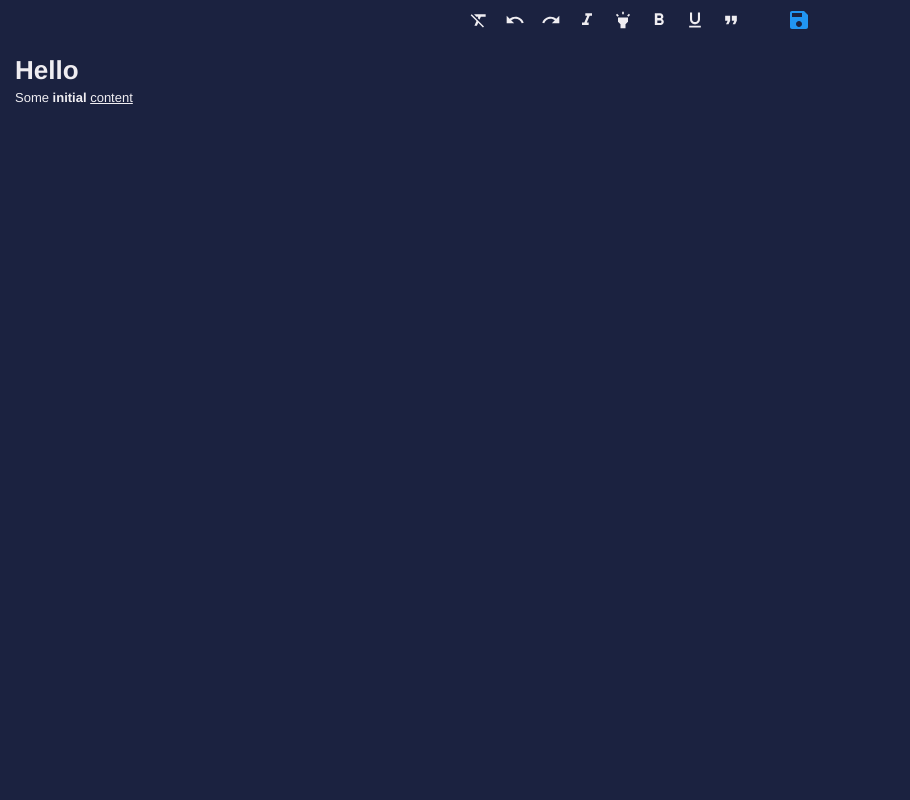
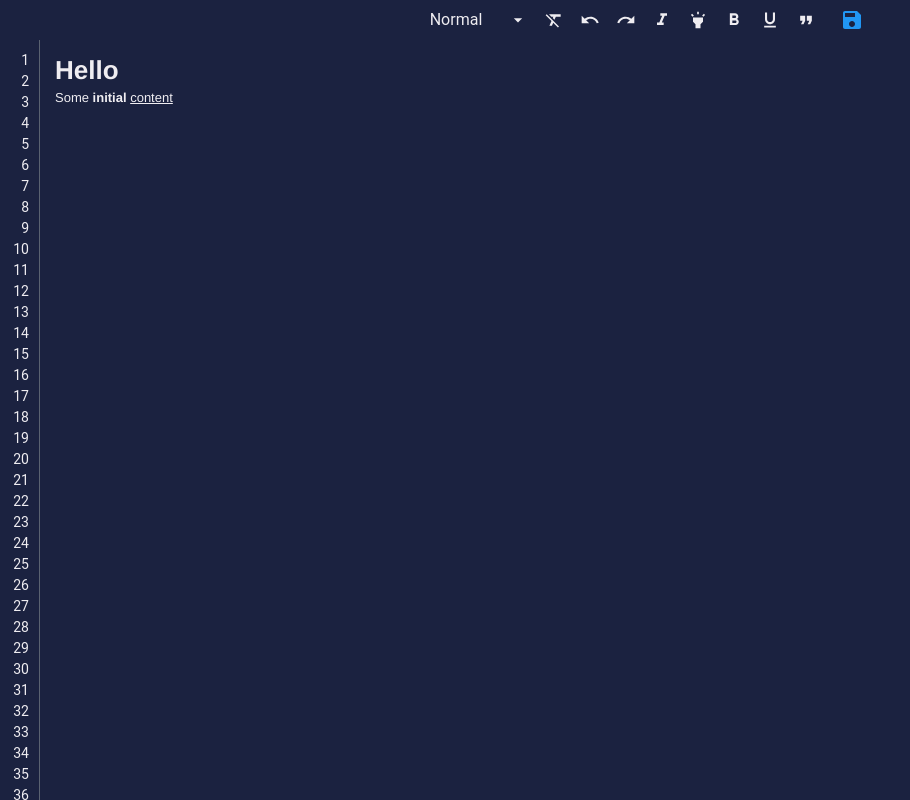
Before and after one commit to bookcicle/bookcicle_editor, a React (Vite) app: page / in a window 1280 px wide. Shown: the top 800 px of the page, without its empty margins (0-910 px from the left). Built offline with nearby package versions, Linux system fonts and the light colour scheme.

Commit message:
Line Numbers

```diff
--- a/package.json
+++ b/package.json
@@ -18,7 +18,8 @@
     "prop-types": "^15.8.1",
     "quill": "^2.0.2",
     "react": "^18.3.1",
-    "react-dom": "^18.3.1"
+    "react-dom": "^18.3.1",
+    "styled-components": "^6.1.13"
   },
   "devDependencies": {
     "@eslint/js": "^9.11.1",
--- a/src/App.css
+++ b/src/App.css
@@ -29,7 +29,6 @@
 
 /* Ensure the HTML and body take up the full height */
 html, body, #root {
-  height: 100%;
   width: 100%;
   margin: 0;
   padding: 0;
@@ -51,7 +50,6 @@
 /* Controls section styling */
 .controls {
   padding: 10px;
-  background-color: #f5f5f5;
   display: flex;
   align-items: center;
   justify-content: space-between;
@@ -60,12 +58,11 @@
 /* State displays styling */
 .state {
   padding: 10px;
-  background-color: #e0e0e0;
   display: flex;
   flex-direction: column;
 }
 .ql-editor{
-  min-height: 800px;
+  min-height: 1200px;
 }
 
 .ql-container.ql-snow {
--- a/src/App.jsx
+++ b/src/App.jsx
@@ -6,7 +6,6 @@
 import './App.css';
 import {Container, CssBaseline} from "@mui/material";
 import BookcicleThemeProvider from "../BookcicleThemeProvider.jsx";
-
 const Delta = Quill.import('delta');
 
 const App = () => {
--- a/src/Editor.jsx
+++ b/src/Editor.jsx
@@ -1,23 +1,58 @@
-import {forwardRef, useContext, useEffect, useLayoutEffect, useRef, useState} from 'react';
+/** @jsxImportSource @emotion/react */
+import {forwardRef, useCallback, useContext, useEffect, useLayoutEffect, useRef, useState} from 'react';
 import Quill from 'quill';
+import styled from '@emotion/styled';
 import './assets/css/bubble.css';
-import './assets/css/snow.css';
 import {AppContext} from './AppContext.jsx';
-import DesktopToolbarActions from './toolbar/DesktopToolbarActions'; // Import your custom toolbar
+import DesktopToolbarActions from './toolbar/DesktopToolbarActions';
+import {useTheme} from "@mui/material";
 
-const Editor = forwardRef(
-    (
-        {readOnly, defaultValue, onTextChange, onSelectionChange},
-        ref
-    ) => {
+// Styled components for the line number gutter and editor container
+const EditorContainer = styled.div`
+    display: flex;
+    position: relative;
+    height: 100%;
+    width: 100%;
+`;
+
+const LineNumberGutter = styled.div`
+    width: 40px;
+    background-color: ${({theme}) => theme.palette.background || '#f0f0f0'};
+    text-align: right;
+    padding-right: 10px;
+    color: ${({theme}) => theme.palette.text.secondary || '#888'};
+    font-size: 14px;
+    border-right: 1px solid ${({theme}) => theme.palette.divider || '#ddd'};
+    user-select: none;
+    overflow: hidden;
+    padding-top: 10px; /* Adjust based on Quill's padding */
+`;
+
+const QuillEditorWrapper = styled.div`
+    flex-grow: 1;
+    overflow: auto;
+    position: relative;
+`;
+
+// Define a consistent line height
+const LINE_HEIGHT = 20; // in pixels
+
+const Editor = forwardRef((// eslint-disable-next-line react/prop-types
+    {readOnly, defaultValue, onTextChange, onSelectionChange}, ref) => {
     const containerRef = useRef(null);
     const defaultValueRef = useRef(defaultValue);
     const onTextChangeRef = useRef(onTextChange);
     const onSelectionChangeRef = useRef(onSelectionChange);
     const {state} = useContext(AppContext);
+    const theme = useTheme();
 
-        // Local state for tracking editor readiness
     const [editorReady, setEditorReady] = useState(false);
+    const [lineNumbers, setLineNumbers] = useState([]); // Track line numbers
+
+    const handleTextChange = useCallback(() => {
+        calculateLineNumbers(ref.current);
+        onTextChangeRef.current?.(ref.current.getText());
+    }, [ref]);
 
     useLayoutEffect(() => {
         onTextChangeRef.current = onTextChange;
@@ -25,82 +60,80 @@
     });
 
     useEffect(() => {
-            ref.current?.enable(!readOnly);
+        if (ref.current) {
+            ref.current.enable(!readOnly);
+        }
     }, [ref, readOnly]);
 
     useEffect(() => {
         const container = containerRef.current;
-            const editorContainer = container.appendChild(
-                container.ownerDocument.createElement('div')
-            );
+        const editorContainer = container.appendChild(container.ownerDocument.createElement('div'));
+
         const quill = new Quill(editorContainer, {
-                theme: state.appSettings.quillTheme,
-                modules: {
-                    toolbar: false, // Disable the default Quill toolbar since we'll use our custom one
-                    history: {
-                        // This ensures undo/redo works
-                        delay: 1000,
-                        maxStack: 100,
-                        userOnly: false,
+            theme: state.appSettings.quillTheme, modules: {
+                toolbar: false, history: {
+                    delay: 1000, maxStack: 100, userOnly: false,
                 },
-                },
+            }, formats: ['header', 'bold', 'italic', 'underline', 'background', 'blockquote',],
         });
 
         ref.current = quill;
 
         if (defaultValueRef.current) {
-                // Set the initial content
             quill.setContents(defaultValueRef.current);
-
-                // Immediately record a snapshot for undo history
-                quill.history.clear();  // Clear the history to remove any default state changes
+            quill.history.clear(); // Clear history to remove default state changes
         }
 
-            quill.on(Quill.events.TEXT_CHANGE, (...args) => {
-                onTextChangeRef.current?.(...args);
-            });
+        // Listen for text changes and update line numbers
+        quill.on('text-change', handleTextChange);
 
-            quill.on(Quill.events.SELECTION_CHANGE, (...args) => {
+        quill.on('selection-change', (...args) => {
             onSelectionChangeRef.current?.(...args);
         });
 
-            // Set editor as ready after initialization
         setEditorReady(true);
+
+        calculateLineNumbers(quill);
+
+        // Recalculate line numbers on window resize
+        const handleResize = () => {
+            calculateLineNumbers(quill);
+        };
+        window.addEventListener('resize', handleResize);
 
         return () => {
             ref.current = null;
             container.innerHTML = '';
+            window.removeEventListener('resize', handleResize);
         };
-        }, [ref, state.appSettings.quillTheme, state.appSettings.theme]);
+    }, [handleTextChange, ref, state.appSettings.quillTheme, state.appSettings.theme]);
 
-        const handleUndo = () => {
-            ref.current.history.undo();
+
+    const calculateLineNumbers = (quillInstance) => {
+        if (!quillInstance) return;
+
+        const editorElement = quillInstance.container.firstChild;
+        const editorHeight = editorElement.clientHeight;
+        const lines = Math.ceil(editorHeight / LINE_HEIGHT);
+        setLineNumbers(Array.from({length: lines}, (_, i) => i + 1));
     };
 
-        const handleRedo = () => {
-            ref.current.history.redo();
+    // Custom toolbar functions
+    const handleHeadingChange = (event) => {
+        const value = event.target.value;
+        const quill = ref.current;
+        if (quill) {
+            quill.format('header', value);
+        }
     };
 
-        const handleBold = () => {
-            ref.current.format('bold', true);
-        };
-
-        const handleItalic = () => {
-            ref.current.format('italic', true);
-        };
-
-        const handleUnderline = () => {
-            ref.current.format('underline', true);
-        };
-
-        const handleHighlight = () => {
-            ref.current.format('background', 'yellow');
-        };
-
-        const handleQuote = () => {
-            ref.current.format('blockquote', true);
-        };
-
+    const handleUndo = () => ref.current.history.undo();
+    const handleRedo = () => ref.current.history.redo();
+    const handleBold = () => ref.current.format('bold', true);
+    const handleItalic = () => ref.current.format('italic', true);
+    const handleUnderline = () => ref.current.format('underline', true);
+    const handleHighlight = () => ref.current.format('background', 'yellow');
+    const handleQuote = () => ref.current.format('blockquote', true);
     const handleClearFormatting = () => {
         const selection = ref.current.getSelection();
         if (selection) {
@@ -108,31 +141,63 @@
         }
     };
 
-        // Custom toolbar integration (only when editor is ready)
-        return (
-            <div>
-                {editorReady && (
-                    <DesktopToolbarActions
+    // Synchronize scrolling between gutter and editor
+    const editorScrollRef = useRef(null);
+
+    useEffect(() => {
+        if (!editorScrollRef.current && ref.current) {
+            editorScrollRef.current = ref.current.container.firstChild;
+            const gutterElement = containerRef.current.previousSibling;
+
+            const handleEditorScroll = () => {
+                if (gutterElement) {
+                    gutterElement.scrollTop = editorScrollRef.current.scrollTop;
+                }
+            };
+
+            editorScrollRef.current.addEventListener('scroll', handleEditorScroll);
+
+            return () => {
+                if (editorScrollRef.current) {
+                    editorScrollRef.current.removeEventListener('scroll', handleEditorScroll);
+                }
+            };
+        }
+    }, [editorReady, ref]);
+
+    return (<div>
+        {editorReady && (<DesktopToolbarActions
             quillRef={ref}
             handleUndo={handleUndo}
             handleRedo={handleRedo}
             handleBold={handleBold}
             handleItalic={handleItalic}
+            handleHeader={handleHeadingChange}
             handleUnderline={handleUnderline}
             handleHighlight={handleHighlight}
             handleQuote={handleQuote}
             handleClearFormatting={handleClearFormatting}
-                        isAdvanced={true} // Assume you pass this prop based on the app state
+            isAdvanced={true}
             isReadOnly={readOnly}
             handleSave={() => {
-                        }} savingBookContent={false}
-                    />
-                )}
+            }}
+            savingBookContent={false}
+        />)}
+
+        {/* Line numbers and editor container with dynamic theming */}
+        <EditorContainer>
+            {/* Line number gutter */}
+            <LineNumberGutter theme={theme}>
+                {lineNumbers.map((lineNumber) => (<div key={lineNumber}>{lineNumber}</div>))}
+            </LineNumberGutter>
+
+            {/* Quill editor */}
+            <QuillEditorWrapper>
                 <div ref={containerRef}></div>
-            </div>
-        );
-    }
-);
+            </QuillEditorWrapper>
+        </EditorContainer>
+    </div>);
+});
 
 Editor.displayName = 'Editor';
 
--- a/src/index.css
+++ b/src/index.css
@@ -5,7 +5,6 @@
 
   color-scheme: light dark;
   color: rgba(255, 255, 255, 0.87);
-  background-color: #242424;
 
   font-synthesis: none;
   text-rendering: optimizeLegibility;
--- a/src/toolbar/DesktopToolbarActions.jsx
+++ b/src/toolbar/DesktopToolbarActions.jsx
@@ -9,12 +9,13 @@
 import FormatUnderline from "@mui/icons-material/FormatUnderlined";
 import FormatQuote from "@mui/icons-material/FormatQuote";
 import Save from "@mui/icons-material/Save";
-import React from "react";
+import React, {useCallback, useEffect} from "react";
 import t from "prop-types";
-import { styled } from "@mui/material/styles";
+import {styled} from "@mui/material/styles";
+import {FormControl, MenuItem, Select} from "@mui/material";
 
 const DividerSpan = styled("span")(() => ({
-    margin: "0 15px", color: "lightgrey",
+    margin: "0 4px", color: "lightgrey",
 }));
 
 export const DesktopToolbarActions = (props) => {
@@ -24,31 +25,79 @@
         handleUndo,
         handleRedo,
         handleBold,
+        handleHeader,
         handleItalic,
         handleUnderline,
         handleHighlight,
         handleQuote,
         handleClearFormatting,
         isAdvanced,
+        quillRef
     } = props;
+
+    const [currentHeader, setCurrentHeader] = React.useState(null);
 
     const renderIconButton = (title, IconComponent, className, onClick) => (
         <Tooltip disableTouchListener leaveDelay={0} leaveTouchDelay={0} title={title}>
             <IconButton className={className} value={"customControl"} onClick={onClick}>
-                <IconComponent fontSize={"small"} />
+                <IconComponent fontSize={"small"}/>
             </IconButton>
-        </Tooltip>
-    );
+        </Tooltip>);
 
-    return (
-        <React.Fragment>
-            {isAdvanced && (
-                <>
+    const getCurrentHeader = useCallback(() => {
+        const quill = quillRef.current;
+        if (quill) {
+            const range = quill.getSelection();
+            if (range) {
+                const format = quill.getFormat(range);
+                return format.header || 0; // 0 for normal text
+            }
+        }
+        return 0;
+    }, [quillRef]);
+
+    useEffect(() => {
+        setCurrentHeader(getCurrentHeader())
+    }, [getCurrentHeader])
+
+    useEffect(() => {
+        quillRef.current.on('editor-change', () => {
+            setCurrentHeader(getCurrentHeader())
+        });
+    }, [getCurrentHeader, quillRef]);
+
+
+    return (<React.Fragment>
+        {isAdvanced && (<>
+            {<FormControl variant="standard" sx={{minWidth: 120}}><Select
+                value={currentHeader}
+                onChange={handleHeader}
+                displayEmpty
+                inputProps={{'aria-label': 'Select heading'}}
+                sx={{
+                    color: 'inherit',
+                    '& .MuiSelect-icon': {color: 'inherit'},
+                    '&:before, &:after': {borderColor: 'transparent'},
+                    '& .MuiSvgIcon-root': {fontSize: 20},
+                    backgroundColor: 'transparent',
+                    border: 'none',
+                    outline: 'none',
+                    '& .MuiSelect-select': {
+                        padding: '8px 0',
+                    },
+                }}
+            >
+                <MenuItem value={0}>Normal</MenuItem>
+                <MenuItem value={1}>Heading 1</MenuItem>
+                <MenuItem value={2}>Heading 2</MenuItem>
+                <MenuItem value={3}>Heading 3</MenuItem>
+                {/* Add more headings if needed */}
+            </Select></FormControl>}
+            <DividerSpan/>
             {renderIconButton("Remove Formatting", FormatClearIcon, "ql-clean", handleClearFormatting)}
             {renderIconButton("Undo", UndoIcon, "ql-bc-undo", handleUndo)}
             {renderIconButton("Redo", RedoIcon, "ql-bc-redo", handleRedo)}
-                </>
-            )}
+        </>)}
 
         <>
             {renderIconButton("Italics", FormatItalic, "ql-italic", handleItalic)}
@@ -58,18 +107,17 @@
             {renderIconButton("Block Quote", FormatQuote, "ql-blockquote", handleQuote)}
         </>
         <>
-                <DividerSpan />
+            <DividerSpan/>
             <IconButton
                 value={"customControl"}
                 onClick={() => handleSave(false)}
-                    style={{ color: "#2196f3" }}
+                style={{color: "#2196f3"}}
                 disabled={savingBookContent}
             >
-                    <Save />
+                <Save/>
             </IconButton>
         </>
-        </React.Fragment>
-    );
+    </React.Fragment>);
 };
 
 DesktopToolbarActions.propTypes = {
@@ -79,11 +127,13 @@
     handleUndo: t.func.isRequired,
     handleRedo: t.func.isRequired,
     handleBold: t.func.isRequired,
+    handleHeader: t.func.isRequired,
     handleItalic: t.func.isRequired,
     handleUnderline: t.func.isRequired,
     handleHighlight: t.func.isRequired,
     handleQuote: t.func.isRequired,
     handleClearFormatting: t.func.isRequired,
+    quillRef: t.any.isRequired
 };
 
 export default DesktopToolbarActions;
```
Also changed, not shown: 1 other file (tests, documents, lock files or other folders). Lines whose indentation alone changed are shown as unchanged.
